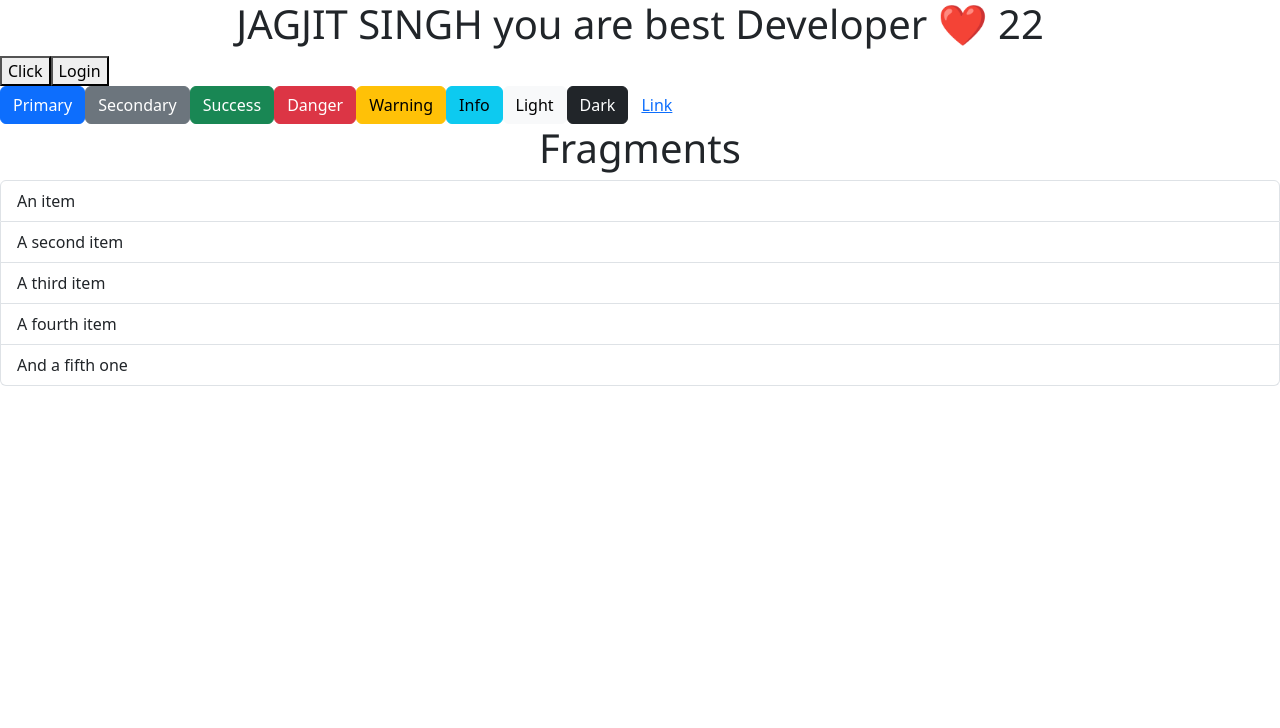
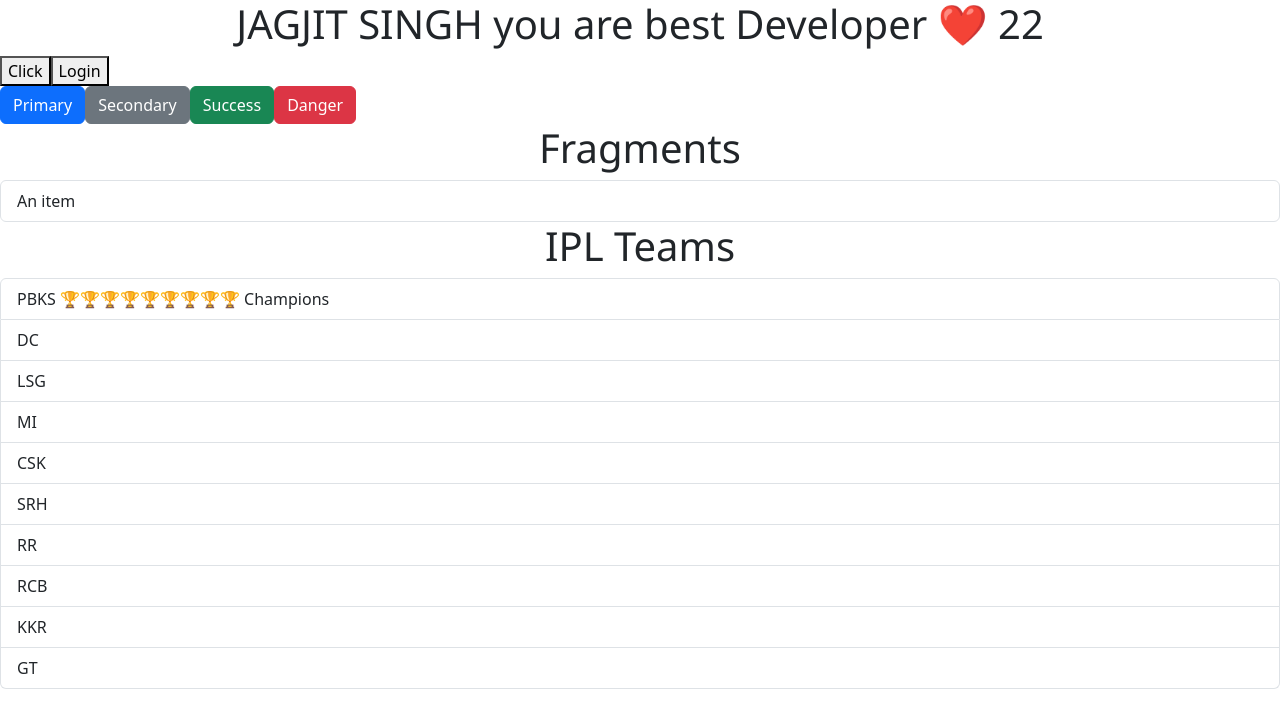
Before and after one commit to MatrixEye0/React, a React (Vite) app in the folder react/: page / in a window 1280 px wide. Shown: the top 728 px of the page. Built offline with nearby package versions, Linux system fonts and the light colour scheme.

Commit message:
map use  in react

```diff
--- a/react/src/App.jsx
+++ b/react/src/App.jsx
@@ -1,6 +1,7 @@
 import './App.css';
 import { Button, LoginButton, Boot } from "./button";
 import Fragment from './fragments';
+import ListbyArr from './map';
 
 function App(){
 
@@ -14,6 +15,7 @@
          <LoginButton></LoginButton>
          <Boot> </Boot>
          <Fragment> </Fragment>
+         <ListbyArr></ListbyArr>
   </div>
 }
 export default App;
--- a/react/src/button.jsx
+++ b/react/src/button.jsx
@@ -13,11 +13,6 @@
       <button type="button" className="btn btn-secondary">Secondary</button>
       <button type="button" className="btn btn-success">Success</button>
       <button type="button" className="btn btn-danger">Danger</button>
-      <button type="button" className="btn btn-warning">Warning</button>
-      <button type="button" className="btn btn-info">Info</button>
-      <button type="button" className="btn btn-light">Light</button>
-      <button type="button" className="btn btn-dark">Dark</button>
-      <button type="button" className="btn btn-link">Link</button>
     </div>
   );
 }
--- a/react/src/fragments.jsx
+++ b/react/src/fragments.jsx
@@ -8,10 +8,6 @@
      <h1> Fragments</h1>
     <ul class="list-group">
      <li class="list-group-item list-group-item-action">An item</li>
-     <li class="list-group-item list-group-item-action">A second item</li>
-     <li class="list-group-item list-group-item-action">A third item</li>
-     <li class="list-group-item list-group-item-action">A fourth item</li>
-     <li class="list-group-item list-group-item-action">And a fifth one</li>
    </ul>
  </React.Fragment>
     );
--- /dev/null
+++ b/react/src/map.jsx
@@ -0,0 +1,17 @@
+import "bootstrap/dist/css/bootstrap.min.css";
+
+export default function ListbArr() {
+    let arr = ["PBKS 🏆🏆🏆🏆🏆🏆🏆🏆🏆 Champions ", "DC ", "LSG ", "MI", "CSK", "SRH", "RR", "RCB", "KKR", "GT"];
+
+    return (
+        <>
+            <h1>IPL Teams</h1>
+            <ul className="list-group">
+                {/* key is used by React internally and is not shown in Inspect. assign unique key for optimized re-renders*/}
+                {arr.map((item) => (
+                    <li key={item} className="list-group-item list-group-item-action"> {item} </li>
+                ))}
+            </ul>
+        </>
+    );
+}
```
Also changed, not shown: react/src/App.css (line endings or trailing spaces).
